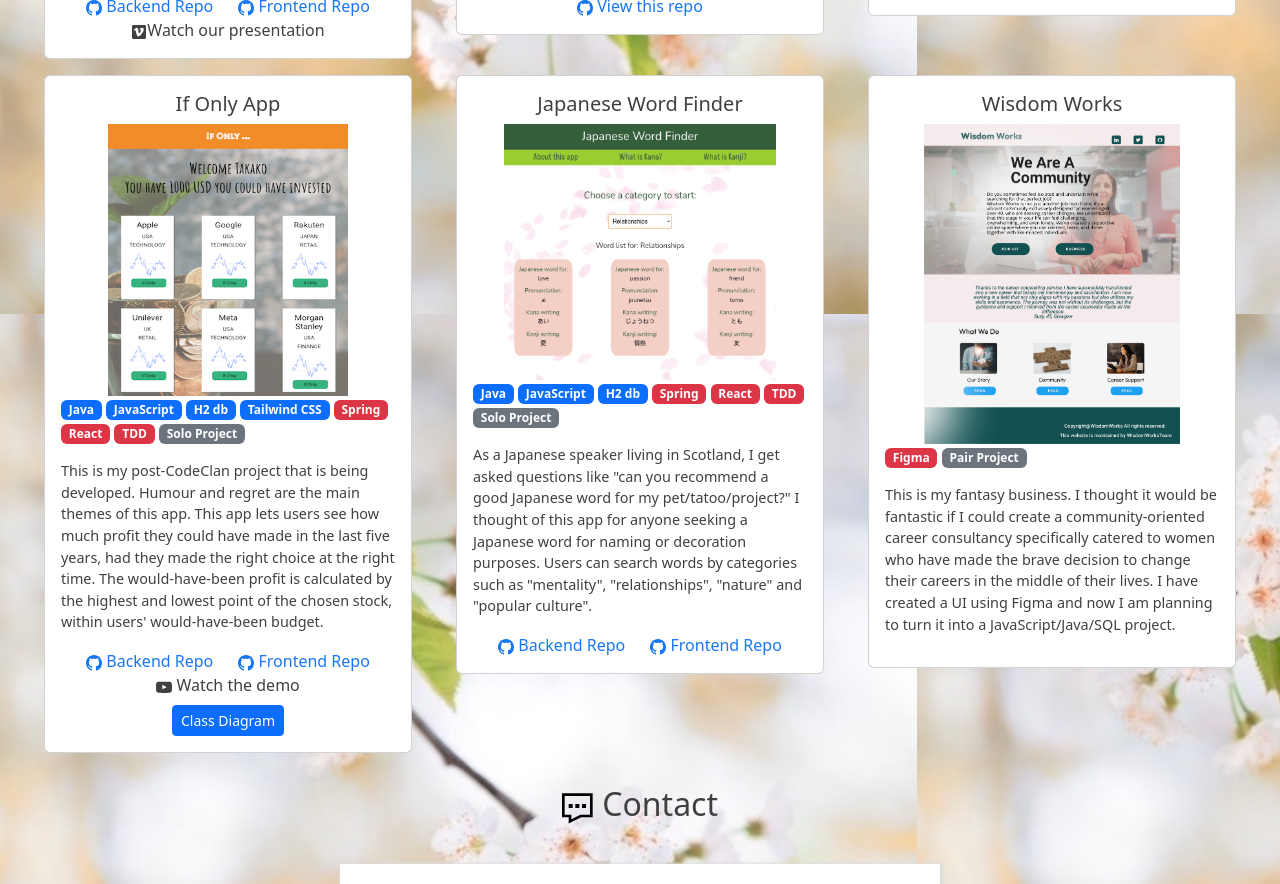
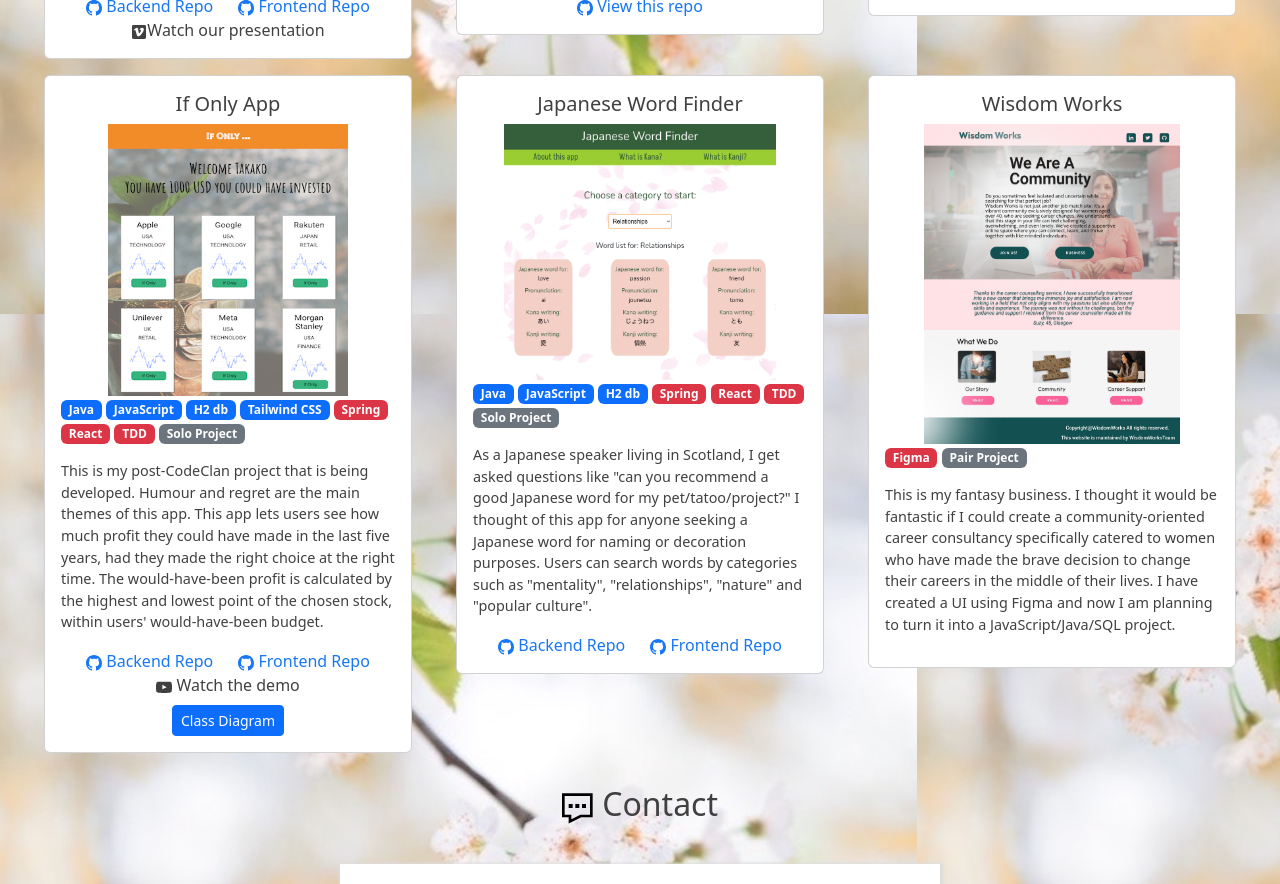
Before and after one commit to taksgarby/portfolio, a React (Create React App) app: page / in a window 1280 px wide. Shown: the part 1520-2404 px from the top of the page. Built offline with nearby package versions, Linux system fonts and the light colour scheme.

Commit message:
changed ww photo

```diff
--- a/src/components/projects/ProjectWW.js
+++ b/src/components/projects/ProjectWW.js
@@ -1,6 +1,6 @@
 import Card from 'react-bootstrap/Card';
 import '../bottomComponents.css';
-import  WW from './WW.png'
+import  WWW from './WWW.png'
 import Badge from 'react-bootstrap/Badge';
 
 
@@ -12,7 +12,7 @@ function ProjectWW() {
       <Card.Body>
       <Card.Title className="text-center">Wisdom Works</Card.Title>
       <div class="img6">
-      <img src={WW} />
+      <img src={WWW} />
       </div>
 
       <div class="badge-container">
```
Also changed, not shown: src/components/projects/WW.png (deleted), src/components/projects/WWW.png (added).
